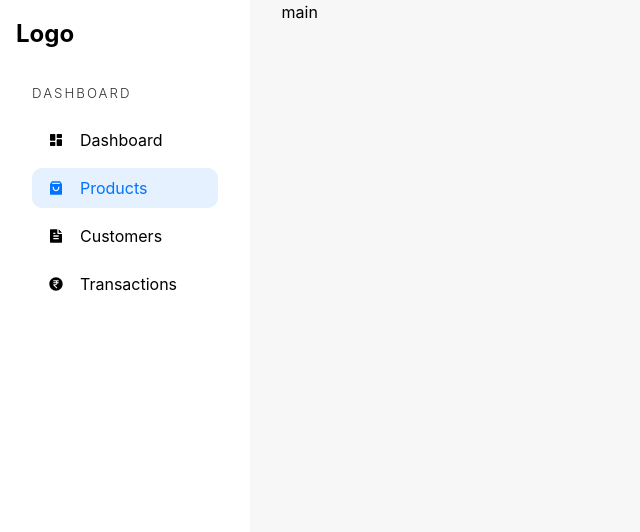
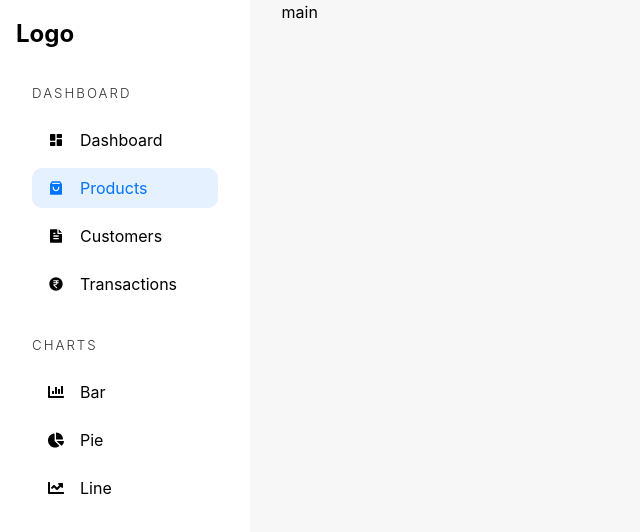
Before and after one commit to AaaSsHhUu/Ecommerce, a React (Vite) app in the folder ecommerce-frontend/: page /admin/products in a window 1280 px wide. Shown: the top 532 px of the page, without its empty margins (0-640 px from the left). Built offline with nearby package versions, Linux system fonts and the light colour scheme.

Commit message:
added charts section in admin sidebar

```diff
--- a/ecommerce-frontend/src/components/AdminSidebar.tsx
+++ b/ecommerce-frontend/src/components/AdminSidebar.tsx
@@ -1,4 +1,5 @@
 import { IconType } from "react-icons";
+import { FaChartBar, FaChartLine, FaChartPie } from "react-icons/fa";
 import { RiDashboardFill, RiShoppingBag3Fill, RiFileTextFill, RiMoneyRupeeCircleFill } from "react-icons/ri";
 import { Link, Location, useLocation } from "react-router-dom";
 
@@ -23,6 +24,18 @@ const AdminSidebar = () => {
                 <Li text="Transactions" url="/admin/transactions" Icon={RiMoneyRupeeCircleFill} location={location} />
             </ul>
         </div>
+
+        <div>
+            <h5>Charts</h5>
+            <ul>
+              {/* Bar Chart */}
+                <Li text="Bar" url="/admin/chart/bar" Icon={FaChartBar} location={location} />
+              {/* Pie Chart */}
+                <Li text="Pie" url="/admin/chart/pie" Icon={FaChartPie} location={location} />
+              {/* Line Chart */}
+                <Li text="Line" url="/admin/chart/line" Icon={FaChartLine} location={location} />
+            </ul>
+        </div>
     </aside>
   )
 }
```
